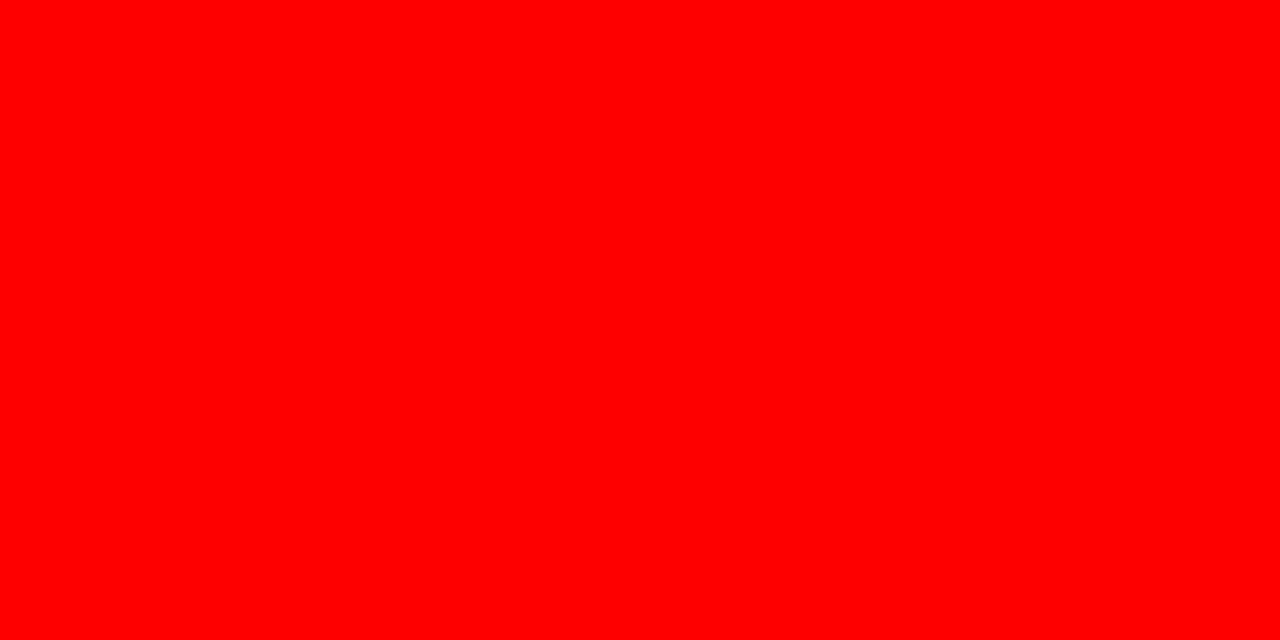
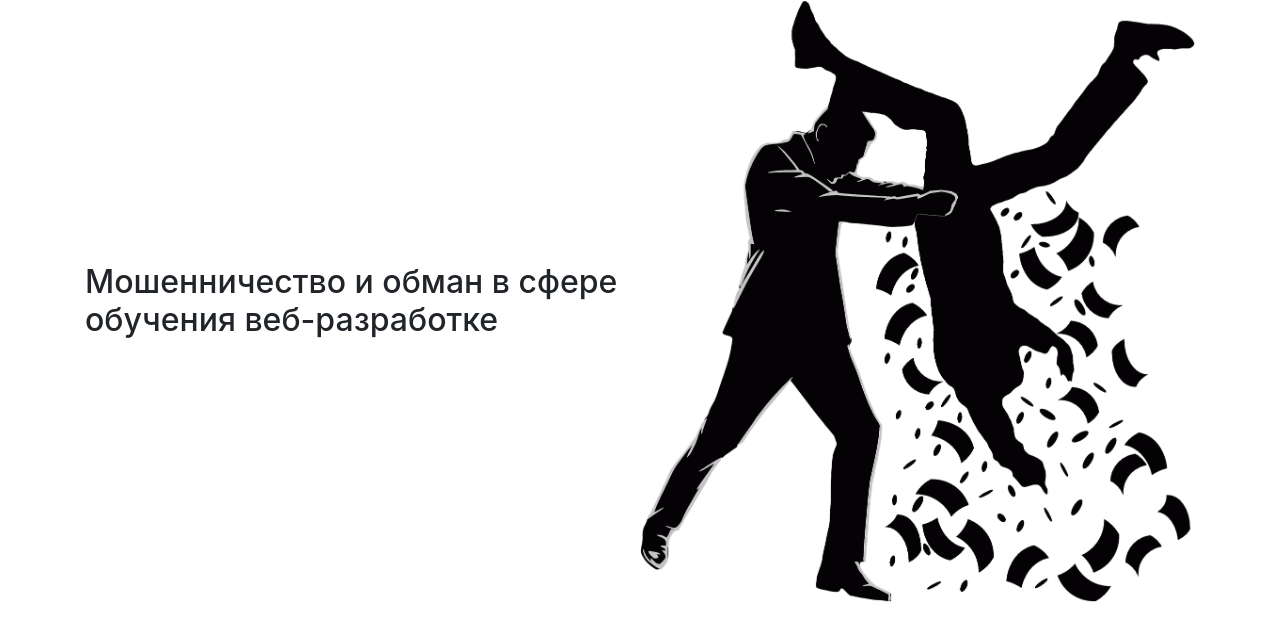
Before and after one commit to BraF1k/No-name-project, a website: page index.html in a window 1280 px wide. Drawn offline with nearby package versions, Linux system fonts and the light colour scheme.

Commit message:
Initial commit

```diff
--- a/index.html
+++ b/index.html
@@ -1,15 +1,25 @@
-<!doctype html>
+<!DOCTYPE html>
 <html lang="en">
-<head>
-        <meta charset="UTF-8">
-        <meta name="viewport" content="width=device-width, user-scalable=no, initial-scale=1.0, maximum-scale=1.0, minimum-scale=1.0">
-        <meta http-equiv="X-UA-Compatible" content="ie=edge">
+  <head>
+    <meta charset="UTF-8" />
+    <meta name="viewport" content="width=device-width, user-scalable=no, initial-scale=1.0, maximum-scale=1.0, minimum-scale=1.0" />
+    <meta http-equiv="X-UA-Compatible" content="ie=edge" />
     <title>Shop</title>
-    <link rel="stylesheet" href="build/css/all.css">
-</head>
-<body>
+    <link rel="stylesheet" href="https://stackpath.bootstrapcdn.com/bootstrap/4.3.1/css/bootstrap.min.css" integrity="sha384-ggOyR0iXCbMQv3Xipma34MD+dH/1fQ784/j6cY/iJTQUOhcWr7x9JvoRxT2MZw1T" crossorigin="anonymous" />
+    <link rel="stylesheet" href="build/css/all.css" />
+  </head>
+  <body>
+    <section class="welcome section section_welcome">
+      <div class="container welcome__container">
+        <div class="welcome__left">
+          <h1 class="welcome__title">Мошенничество и обман в сфере обучения веб-разработке</h1>
+        </div>
+        <div class="welcome__right">
+          <img src="shakedown.png" alt="Мошенничество и обман в сфере обучения веб-разработке" class="welcome__image" />
+        </div>
+      </div>
+    </section>
 
-
-<script src="build/js/all.js"></script>
-</body>
+    <script src="build/js/all.js"></script>
+  </body>
 </html>
--- a/src/scss/styles.scss
+++ b/src/scss/styles.scss
@@ -1,3 +1,19 @@
-body {
-    background-color: #f00;
+.welcome {
+  display: flex;
+
+  &__container {
+    display: flex;
+  }
+
+  &__left,
+  &__right {
+    align-items: center;
+    display: flex;
+    width: 50%;
+  }
+
+  &__image {
+    height: auto;
+    width: 100%;
+  }
 }
```
Also changed, not shown: build/css/all.css, shakedown.png (added), 1 other file.
